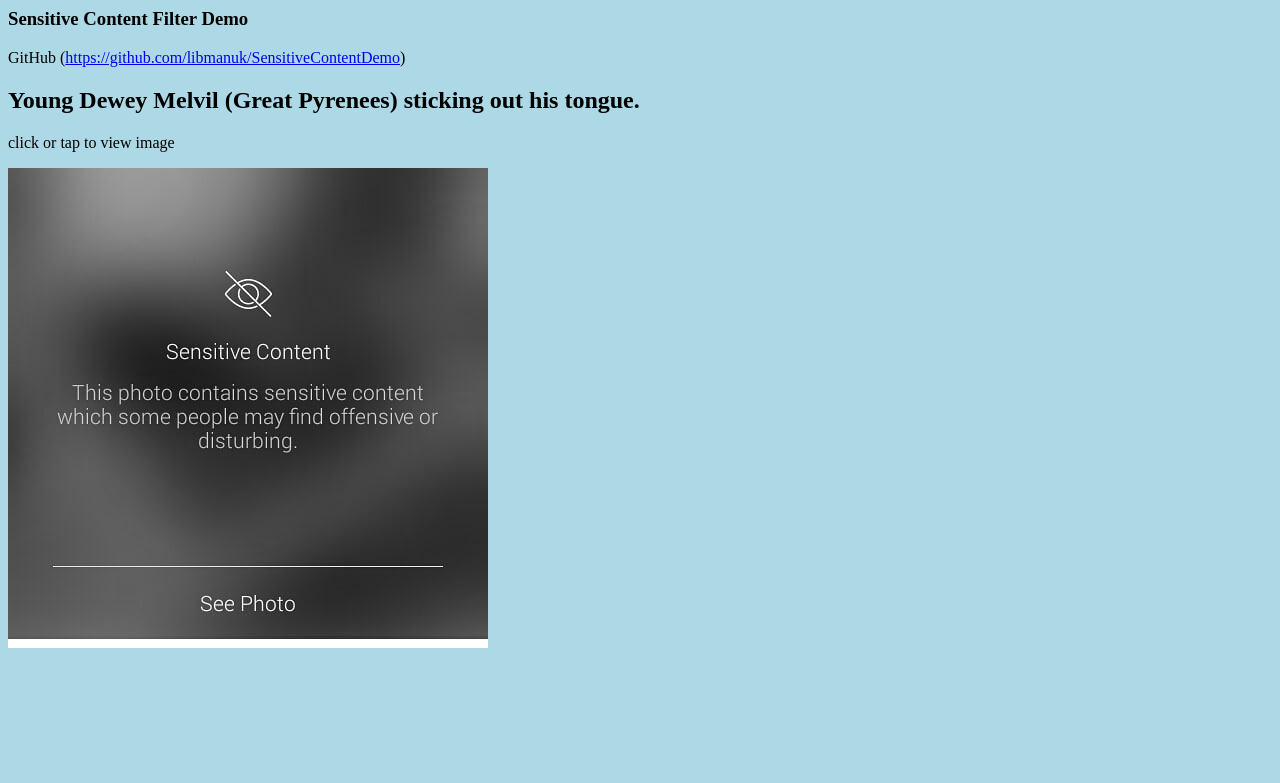
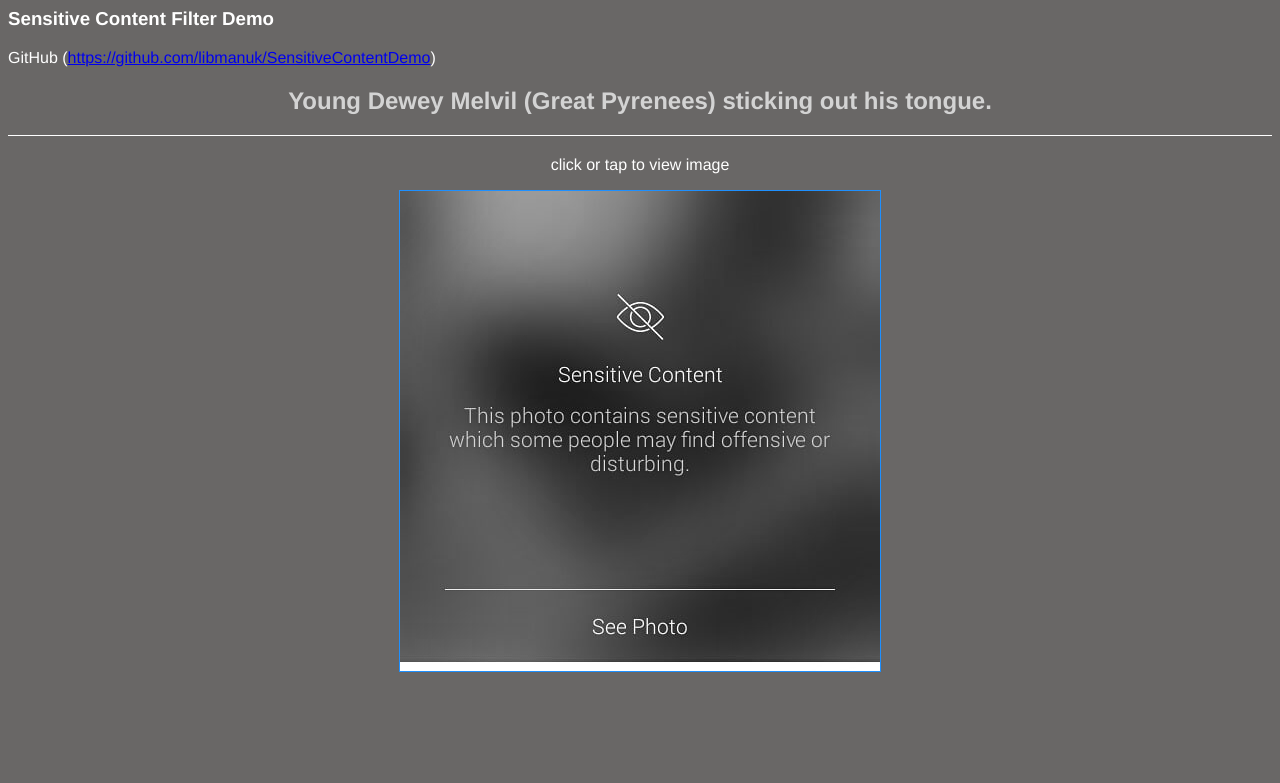
Before and after one commit to libmanuk/SensitiveContentDemo, a PHP site: page / in a window 1280 px wide. Shown: the top 783 px of the page. Run offline with PHP 8.4, Linux system fonts and the light colour scheme.

Commit message:
Update sensitive.css

```diff
--- a/sensitive.css
+++ b/sensitive.css
@@ -1,3 +1,34 @@
 body {
-  background-color: lightblue;
+  background-color: #696766;
+  color: #fff;
+  font-family: 'Proxima Nova Soft', 'Helvetica Neue', sans-serif;
 }
+
+#header {
+    border-bottom: 1px solid #fff;
+    margin-bottom: 20px;
+}
+
+#tap_text {
+    text-align: center;
+}
+
+.caption {
+    color: lightgray;
+    text-align: center;
+}
+
+.center_image {
+  display: block;
+  margin-left: auto;
+  margin-right: auto;
+  width: 480px;
+}
+
+.center_simage {
+  display: block;
+  margin-left: auto;
+  margin-right: auto;
+  width: 480px;
+  border: 1px solid DodgerBlue;
+}
```
